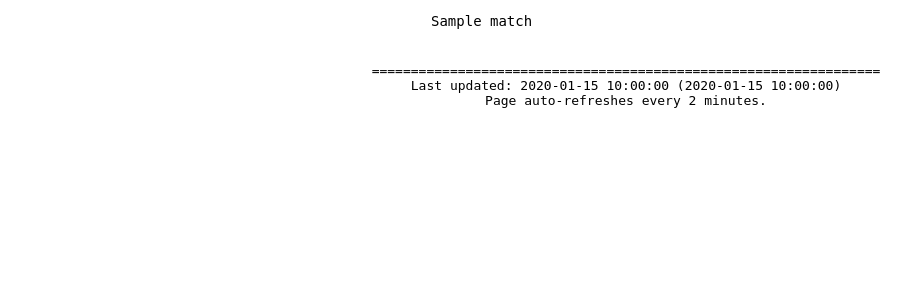
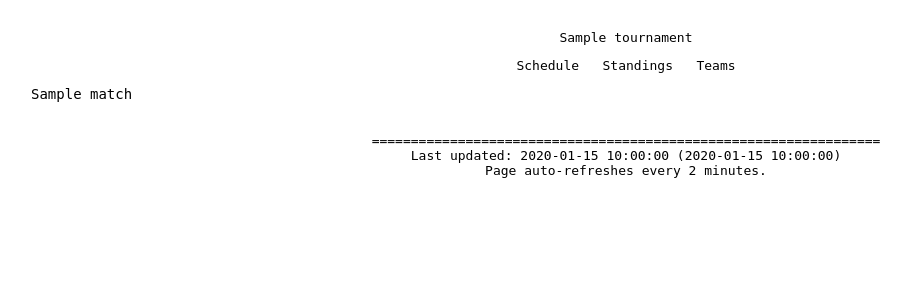
Before and after one commit to rishikeshsreehari/criclite, a FastAPI app: template app/templates/index.html in a window 1280 px wide. Shown: the part 83-383 px from the top of the page, without its empty margins (14-925 px from the left). Run offline with FastAPI, Linux system fonts and the light colour scheme; the template is opened without the code that fills it: most values are stand-ins (such as "Sample title", 1, 10 or a date in 2020).

Commit message:
Better design

```diff
--- a/app/main.py
+++ b/app/main.py
@@ -7,6 +7,7 @@ import asyncio
 from pathlib import Path
 from datetime import datetime
 import time
+from itertools import groupby
 
 from data_fetcher import fetch_live_scores
 
@@ -25,7 +26,6 @@ def format_match_for_display(match):
     """Format a match into a nice ASCII box with proper line breaks"""
 
     # Get match data
-    category = match['category']
     match_info = match['match_info']
     team1 = match['team1']
     team2 = match['team2']
@@ -39,8 +39,6 @@ def format_match_for_display(match):
 
     box = []
     box.append("+---------------------------------------+")
-    box.append(f"| {category[:box_width].ljust(box_width)} |")
-    box.append("|                                       |")
 
     # Handle match info - split into multiple lines if needed
     match_info_words = f"{is_live} {match_info}".split()
@@ -116,14 +114,22 @@ async def root(request: Request):
         else:
             time_ago = f"{minutes_ago} minutes ago"
 
-    # Format matches into ASCII boxes
-    formatted_matches = []
-    for match in cricket_data['matches']:
-        formatted_matches.append(format_match_for_display(match))
+    # Group matches by tournament
+    tournaments = []
+    sorted_matches = sorted(cricket_data['matches'], key=lambda m: m['category'])
+
+    for category, matches in groupby(sorted_matches, key=lambda m: m['category']):
+        match_list = list(matches)
+        formatted_matches = [format_match_for_display(match) for match in match_list]
+
+        tournaments.append({
+            'name': category,
+            'matches': formatted_matches
+        })
 
     return templates.TemplateResponse("index.html", {
         "request": request,
-        "match_rows": formatted_matches,
+        "tournaments": tournaments,
         "last_updated": cricket_data['last_updated'],
         "time_ago": time_ago
     })
--- a/app/templates/index.html
+++ b/app/templates/index.html
@@ -20,16 +20,23 @@
         .header, .footer {
             text-align: center;
         }
+        .tournament {
+            margin-bottom: 20px;
+        }
+        .tournament-header {
+            text-align: center;
+            margin: 30px 0 10px 0;
+        }
         .match-row {
             display: flex;
             flex-wrap: wrap;
-            justify-content: space-around;
+            justify-content: flex-start;
         }
         .match-col {
             font-family: monospace;
             white-space: pre;
             line-height: 1.2;
-            margin: 0 5px 20px 5px;
+            margin: 0 5px 10px 5px;
             overflow: hidden;
             font-size: 14px;
             width: calc(33.33% - 10px);
@@ -62,11 +69,19 @@
             </pre>
         </div>
 
-        <div class="match-row">
-            {% for match in match_rows %}
-            <div class="match-col">{{ match | replace("●", "<span class='live'>●</span>") | safe }}</div>
-            {% endfor %}
+        {% for tournament in tournaments %}
+        <div class="tournament">
+            <div class="tournament-header">
+                <pre>{{ tournament.name }}</pre>
+                <pre>Schedule   Standings   Teams</pre>
+            </div>
+            <div class="match-row">
+                {% for match in tournament.matches %}
+                <div class="match-col">{{ match | replace("●", "<span class='live'>●</span>") | safe }}</div>
+                {% endfor %}
+            </div>
         </div>
+        {% endfor %}
 
         <div class="footer">
             <pre>
```
